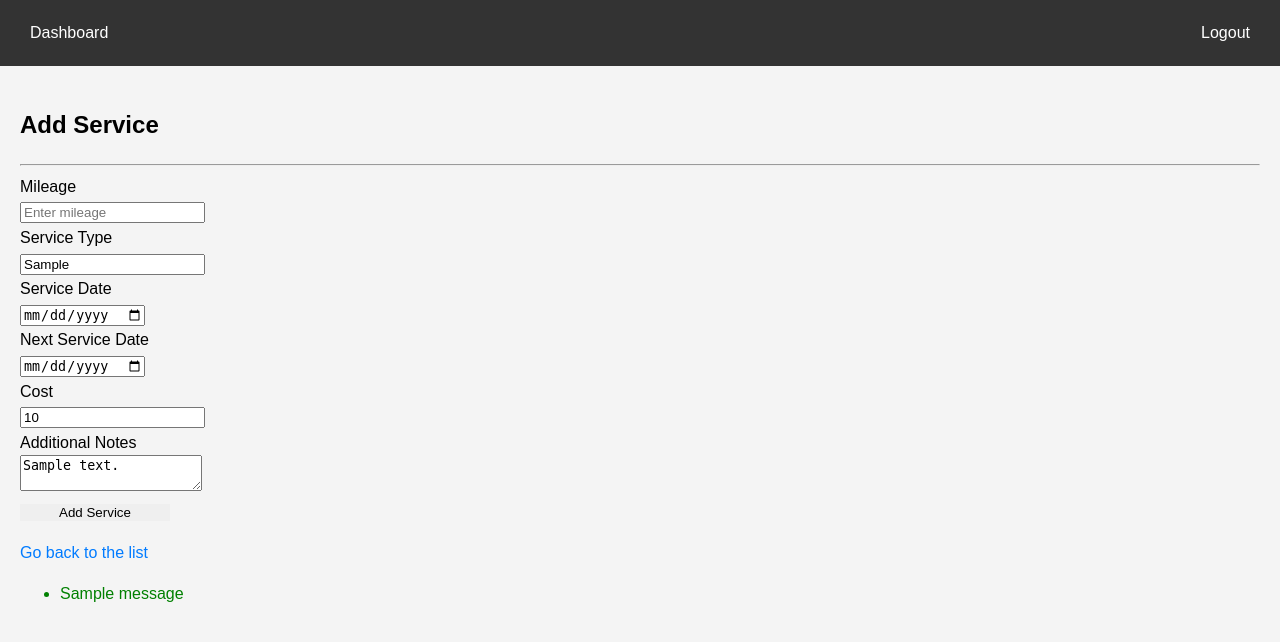
After one commit to tonantr/service-track-web, a Flask app: template app/templates/add_service.html in a window 1280 px wide. The commit adds this page. Shown: the top 642 px of the page. Run offline with Flask 3, Linux system fonts and the light colour scheme; the template is opened without the code that fills it: most values are stand-ins (such as "Sample title", 1, 10 or a date in 2020); one stand-in notice (Sample message) is shown.

Commit message:
added add_service method

```diff
--- a/app/static/styles.css
+++ b/app/static/styles.css
@@ -1,20 +1,10 @@
-/* static/styles.css */
+/* Global Styles */
 body {
     font-family: Arial, sans-serif;
     background-color: #f4f4f4;
     margin: 0;
     padding: 0;
-}
-
-header {
-    background-color: #333;
-    color: white;
-    padding: 10px;
-    text-align: center;
-}
-
-h1 {
-    margin: 0;
+    line-height: 1.6;
 }
 
 a {
@@ -34,7 +24,19 @@ a:hover {
     color: red;
 }
 
-/* Admin Dashboard Styles */
+/* Header */
+header {
+    background-color: #333;
+    color: white;
+    padding: 10px;
+    text-align: center;
+}
+
+h1 {
+    margin: 0;
+}
+
+/* Navbar */
 .navbar {
     background-color: #333;
     overflow: hidden;
@@ -54,6 +56,7 @@ a:hover {
     background-color: #575757;
 }
 
+/* Main Container */
 .container {
     padding: 20px;
 }
@@ -66,21 +69,11 @@ a:hover {
     box-shadow: 0 0 10px rgba(0, 0, 0, 0.1);
 }
 
-.logout {
-    padding: 10px 15px;
-    border-radius: 5px;
-    color: white;
-    text-decoration: none;
-}
-
-.logout:hover {
-    background: darkred;
-}
-
 /* Statistics Section */
 .stats-container {
     display: flex;
     justify-content: space-between;
+    flex-wrap: wrap;
     margin-top: 20px;
 }
 
@@ -104,6 +97,39 @@ a:hover {
     font-weight: bold;
 }
 
+/* Buttons */
 button {
     width: 150px;
+    border: none;
+    text-align: center;
+    display: inline-block;
 }
+
+.btn-secondary {
+    padding-top: 15px;
+    display: block;
+}
+
+.logout {
+    padding: 10px 15px;
+    border-radius: 5px;
+    color: white;
+    text-decoration: none;
+}
+
+.logout:hover {
+    background: red;
+}
+
+
+/* Responsive Design */
+@media (max-width: 768px) {
+    .stats-container {
+        flex-direction: column;
+        align-items: center;
+    }
+
+    .stats-box {
+        width: 90%;
+    }
+}
--- /dev/null
+++ b/app/templates/add_service.html
@@ -0,0 +1,104 @@
+<!DOCTYPE html>
+<html lang="en">
+
+<head>
+    <meta charset="UTF-8">
+    <meta name="viewport" content="width=device-width, initial-scale=1.0">
+    <title>CSM - Add Service</title>
+    <link rel="stylesheet" href="{{ url_for('static', filename='styles.css') }}">
+</head>
+
+<body>
+
+    <div class="navbar">
+        <a href="/admin/dashboard">Dashboard</a>
+        <a href="/logout" class="logout">Logout</a>
+    </div>
+
+    <div class="container">
+        <h2>Add Service</h2>
+        <hr>
+
+        <form method="POST">
+            {% if role == "admin" %}
+            <div class="form-group">
+                <div class="label-container">
+                    <label for="car_id">Select Car</label>
+                </div>
+                <select id="car_id" name="car_id" required>
+                    <option value="" disabled selected>--------select--------</option>
+                    {% for car in cars %}
+                    <option value="{{ car.car_id }}">{{ car.car_id }} | {{ car.name }}</option>
+                    {% endfor %}
+                </select>
+            </div>
+            {% endif %}
+
+            <div class="form-group">
+                <div class="label-container">
+                    <label for="mileage">Mileage</label>
+                </div>
+                <input type="number" id="mileage" name="mileage" placeholder="Enter mileage" required
+                    value="{{ form_data.mileage if form_data else '' }}">
+            </div>
+
+            <div class="form-group">
+                <div class="label-container">
+                    <label for="service_type">Service Type</label>
+                </div>
+                <input type="text" id="service_type" name="service_type" placeholder="Enter service type" required
+                    value="{{ form_data.service_type if form_data else '' }}">
+            </div>
+
+            <div class="form-group">
+                <div class="label-container">
+                    <label for="service_date">Service Date</label>
+                </div>
+                <input type="date" id="service_date" name="service_date" required
+                    value="{{ form_data.service_date if form_data else '' }}">
+            </div>
+
+            <div class="form-group">
+                <div class="label-container">
+                    <label for="next_service_date">Next Service Date</label>
+                </div>
+                <input type="date" id="next_service_date" name="next_service_date"
+                    value="{{ form_data.next_service_date if form_data else '' }}">
+            </div>
+
+            <div class="form-group">
+                <div class="label-container">
+                    <label for="cost">Cost</label>
+                </div>
+                <input type="number" id="cost" name="cost" placeholder="Enter cost" required step="0.01"
+                    value="{{ form_data.cost if form_data else '' }}">
+            </div>
+
+            <div class="form-group">
+                <div class="label-container">
+                    <label for="notes">Additional Notes</label>
+                </div>
+                <textarea id="notes" name="notes" placeholder="Enter additional notes" required>{{ form_data.notes if form_data else '' }}</textarea>
+            </div>
+
+
+            <button type="submit">Add Service</button>
+        </form>
+
+        <a href="{{ url_for('list_services') }}" class="btn btn-secondary">Go back to the list</a>
+
+        <!-- Flash Messages -->
+        {% with messages = get_flashed_messages(with_categories=True) %}
+        {% if messages %}
+        <ul class="flash-messages">
+            {% for category, message in messages %}
+            <li class="{{ category }}">{{ message }}</li>
+            {% endfor %}
+        </ul>
+        {% endif %}
+        {% endwith %}
+    </div>
+
+</body>
+
+</html>
--- a/app/templates/services.html
+++ b/app/templates/services.html
@@ -19,7 +19,7 @@
         <h1>Manage Services</h1>
         <hr>
         <div style="margin-bottom: 15px;">
-            <a href="#" class="add-button">+ Add Service</a>
+            <a href="{{ url_for('add_service') }}" class="add-button">+ Add Service</a>
         </div>
         {% if services %}
         <table style="width: 100%; border-collapse: collapse;">
--- a/app/utils/constants.py
+++ b/app/utils/constants.py
@@ -7,4 +7,4 @@ ERROR_SERVICE_NOT_FOUND = "Error: Service not found."
 ERROR_NO_SERVICES_FOUND = "Error: No Services Found."
 ERROR_PLEASE_LOG_IN = "Error: Please log in."
 ERROR_FETCHING_DATA = "Error: fetching data."
-ERROR_NO_FIELDS_TO_ADD = "No fields to add."
+ERROR_NO_FIELDS = "No fields."
```
Also changed, not shown: app/actions/admin_actions.py (+8 -0 lines), app/database/admin_database_handler.py (+14 -4 lines), app/routes/admin/admin_routes.py (+42 -0 lines), app/templates/confirmation.html (+5 -2 lines).
